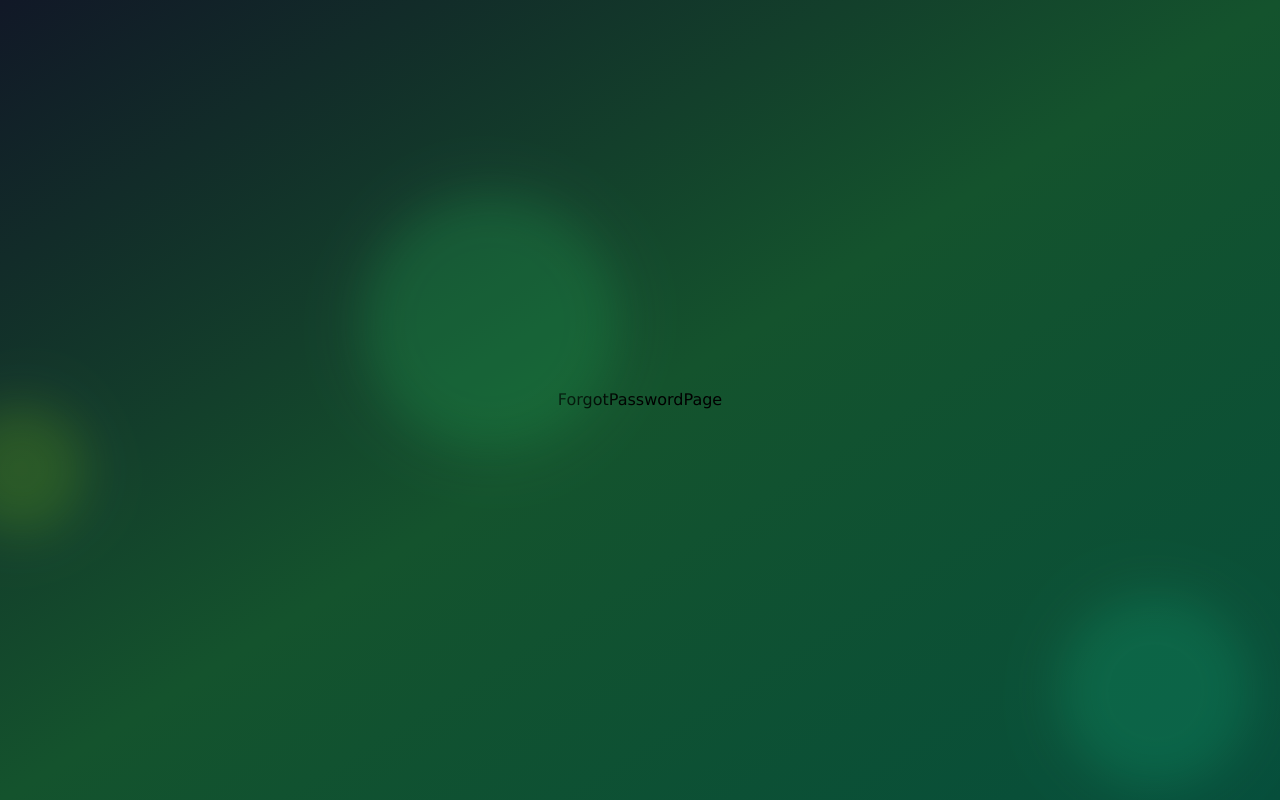
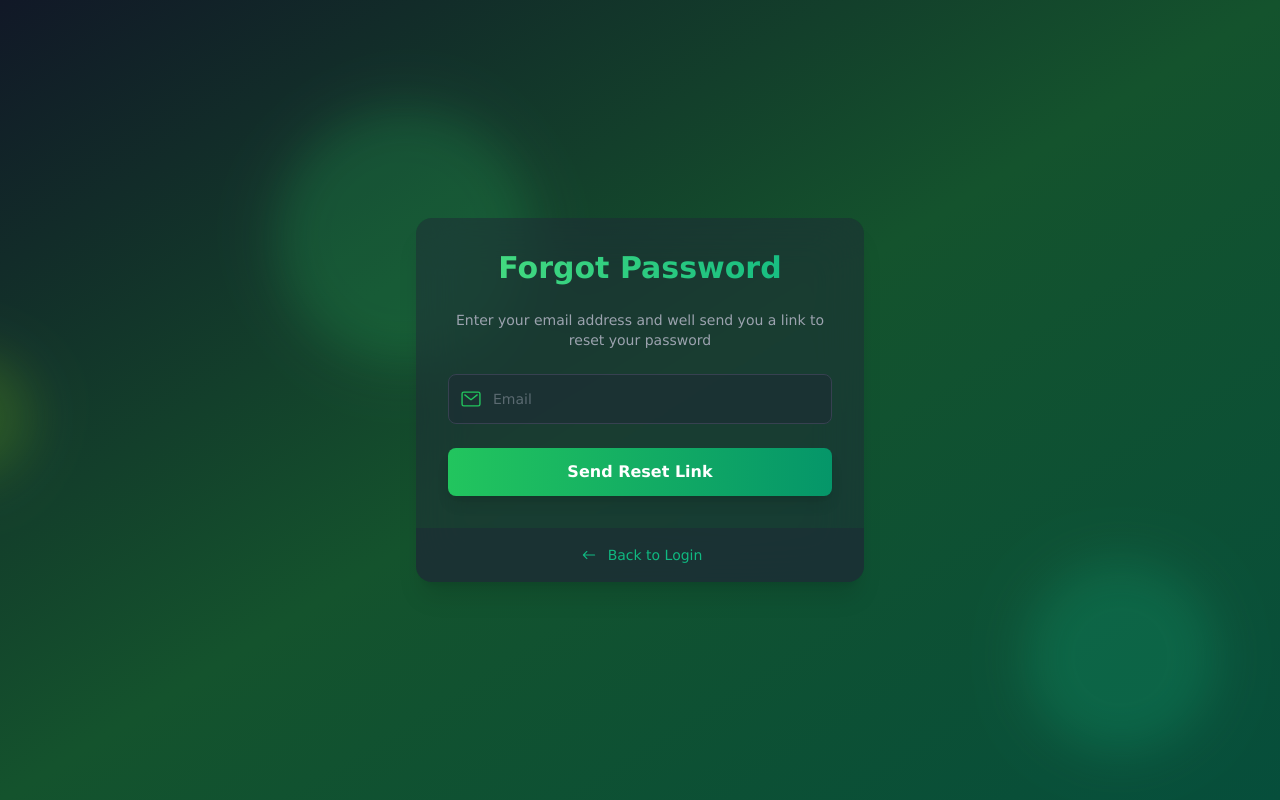
Before and after one commit to andryariadi/auth-app, a React (Vite) app in the folder client/: page /forgot-password in a window 1280 px wide. Built offline with nearby package versions, Linux system fonts and the light colour scheme.

Commit message:
styling forgot password page

```diff
--- a/client/src/pages/ForgotPassword.jsx
+++ b/client/src/pages/ForgotPassword.jsx
@@ -1,5 +1,38 @@
+import { motion } from "framer-motion";
+import { Link } from "react-router-dom";
+import { IoIosArrowRoundBack } from "react-icons/io";
+import InputField from "../components/InputField";
+import { IoMailOutline } from "react-icons/io5";
+
 const ForgotPasswordPage = () => {
-  return <div>ForgotPasswordPage</div>;
+  return (
+    <motion.div initial={{ opacity: 0, y: 20 }} animate={{ opacity: 1, y: 0 }} transition={{ duration: 0.5 }} className="w-full max-w-md bg-gray-800 bg-opacity-50 backdrop-filter backdrop-blur-xl rounded-2xl shadow-xl overflow-hidden">
+      <div className="p-8 flex flex-col gap-6">
+        <h2 className="text-3xl font-bold text-center bg-gradient-to-r from-green-400 to-emerald-500 text-transparent bg-clip-text">Forgot Password</h2>
+
+        <span className="text-sm text-center text-gray-400">Enter your email address and well send you a link to reset your password</span>
+
+        <form action="" className="flex flex-col gap-6">
+          <InputField icon={<IoMailOutline size={22} />} type="email" placeholder="Email" />
+
+          <motion.button
+            className="w-full py-3 px-4 bg-gradient-to-r from-green-500 to-emerald-600 text-white font-bold rounded-lg shadow-lg hover:from-green-600 hover:to-emerald-700 transition-all duration-300"
+            whileHover={{ scale: 1.01 }}
+            whileTap={{ scale: 0.95 }}
+            type="submit"
+          >
+            Send Reset Link
+          </motion.button>
+        </form>
+      </div>
+      <div className="bg-gray-800 bg-opacity-50 px-8 py-4 flex items-center justify-center text-emerald-500">
+        <IoIosArrowRoundBack size={22} className="" />
+        <Link to="/login" className="text-sm ml-2 inline-block hover:scale-110 transition-all duration-300">
+          Back to Login
+        </Link>
+      </div>
+    </motion.div>
+  );
 };
 
 export default ForgotPasswordPage;
```
